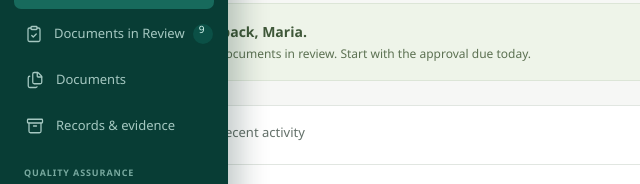
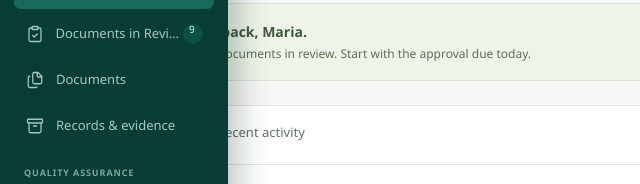
Before and after one commit to dbauto/QMS, a website: page index.html in a window 1280 px wide. Shown: the part 212-396 px from the top of the page, 0-640 px from the left. Drawn offline with Linux system fonts and the light colour scheme.

Commit message:
Align sidebar notification badges

```diff
--- a/calm.css
+++ b/calm.css
@@ -278,8 +278,9 @@
   .calmUI.navExpanded .navGroup:first-child{margin-top:0!important}
   .calmUI.navExpanded .navItem{width:100%!important;height:42px!important;padding:0 11px!important;justify-content:flex-start!important;gap:0!important;font-size:13px!important}
   .calmUI.navExpanded .navItem .navIcon{margin-right:11px!important}
+  .calmUI.navExpanded .navItem>span:not(.navIcon):not(.navBadge){min-width:0!important;white-space:nowrap!important;overflow:hidden!important;text-overflow:ellipsis!important}
   .calmUI.navExpanded .navItem>span:not(.navIcon){display:block!important}
-  .calmUI.navExpanded .navBadge{display:inline-flex!important;margin-left:8px!important;background:#0b5046!important;color:#d5f7f0!important}
+  .calmUI.navExpanded .navBadge{display:inline-flex!important;align-items:center!important;justify-content:center!important;margin-left:auto!important;flex:0 0 auto!important;min-width:20px!important;height:20px!important;padding:0 6px!important;background:#0b5046!important;color:#d5f7f0!important}
   .calmUI.navExpanded .navDisclosure{width:auto;margin-top:16px;padding-top:10px;border-color:#ffffff24}
   .calmUI.navExpanded .navDisclosure summary{width:100%;min-height:42px;padding:0 11px;justify-content:flex-start;gap:11px;color:#a5c8c1;font-size:13px}
   .calmUI.navExpanded .navDisclosure summary>.lucide:last-child{display:block;margin-left:auto}
```
